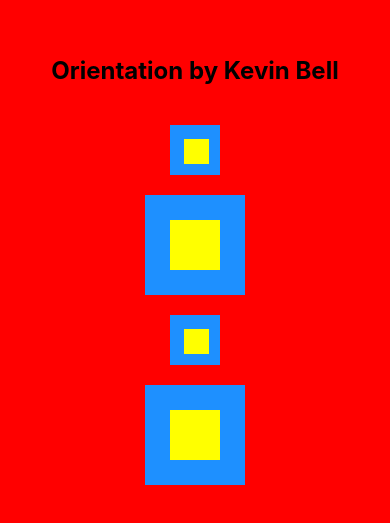
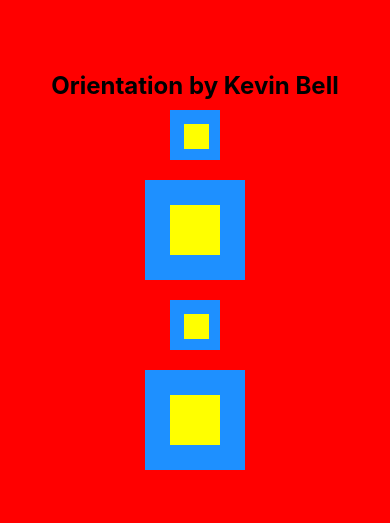
Before and after one commit to bell-kevin/practicePhoneScreenOrientationCode, a React Native app: screen / in a window 390 px wide. Shown: the part 147-670 px from the top of the page. Built offline with nearby package versions, Linux system fonts and the light colour scheme.

Commit message:
Update App.js

```diff
--- a/App.js
+++ b/App.js
@@ -12,9 +12,15 @@ const App = () => {
 
   return (
     <>
-    <StatusBar backgroundColor={orientation === 'portrait' ? 'red' : 'green'} barStyle="dark-content" />
-    <View style={[styles.container, orientation === 'portrait' ? styles.portraitContainer : styles.landscapeContainer]}>
-      <Text style={[styles.text, orientation === 'portrait' ? styles.portraitText : styles.landscapeText]}>
+      <StatusBar
+        backgroundColor={orientation === 'portrait' ? 'red' : 'green'}
+        barStyle="dark-content" />
+      <View
+        style={[styles.container, orientation ===
+          'portrait' ? styles.portraitContainer : styles.landscapeContainer]}>
+        <Text
+          style={[styles.text, orientation ===
+            'portrait' ? styles.portraitText : styles.landscapeText]}>
           Orientation by Kevin Bell
         </Text>
         <View style={[styles.box, styles.box1]}>
@@ -47,13 +53,17 @@ const styles = StyleSheet.create({
   landscapeContainer: {
     backgroundColor: 'green',
     flexDirection: 'row',
-    marginTop: 40,
-    marginBottom: 20,
+    marginTop: 0,
+    marginBottom: 0,
+  },
+  landscapeContentContainer: {
+    flex: 1,
+    flexDirection: 'column',
+    alignItems: 'center',
   },
   text: {
     fontSize: 24,
     fontWeight: 'bold',
-    marginBottom: 30,
   },
   portraitText: {
     marginTop: 1,
```
Lines whose indentation alone changed are shown as unchanged.
